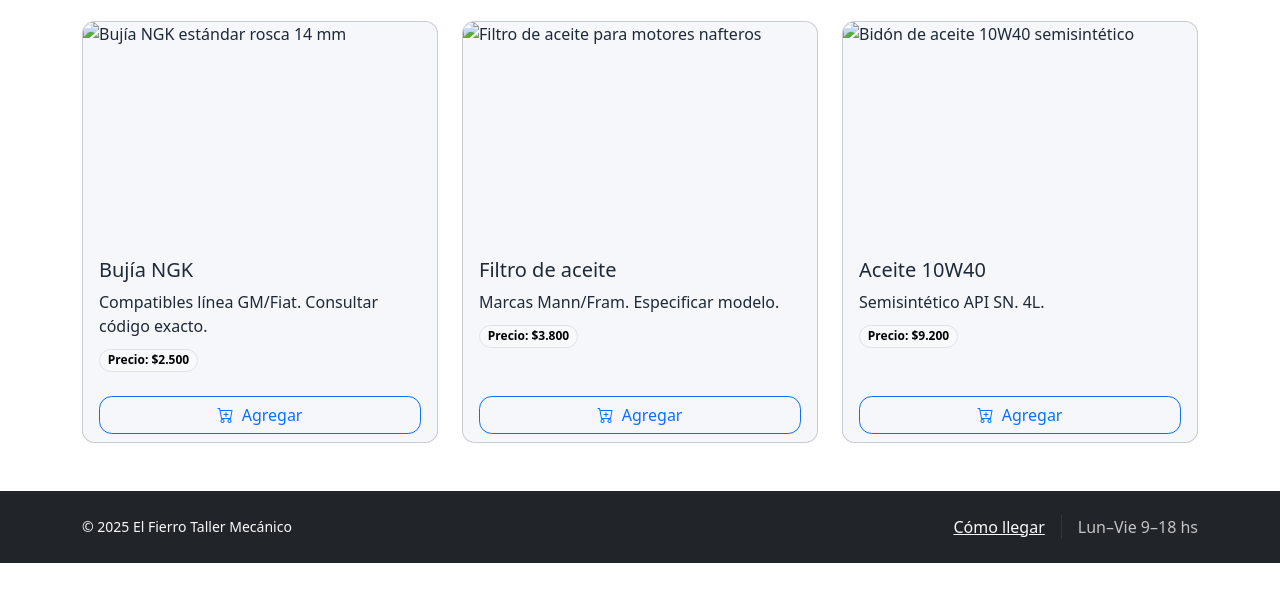
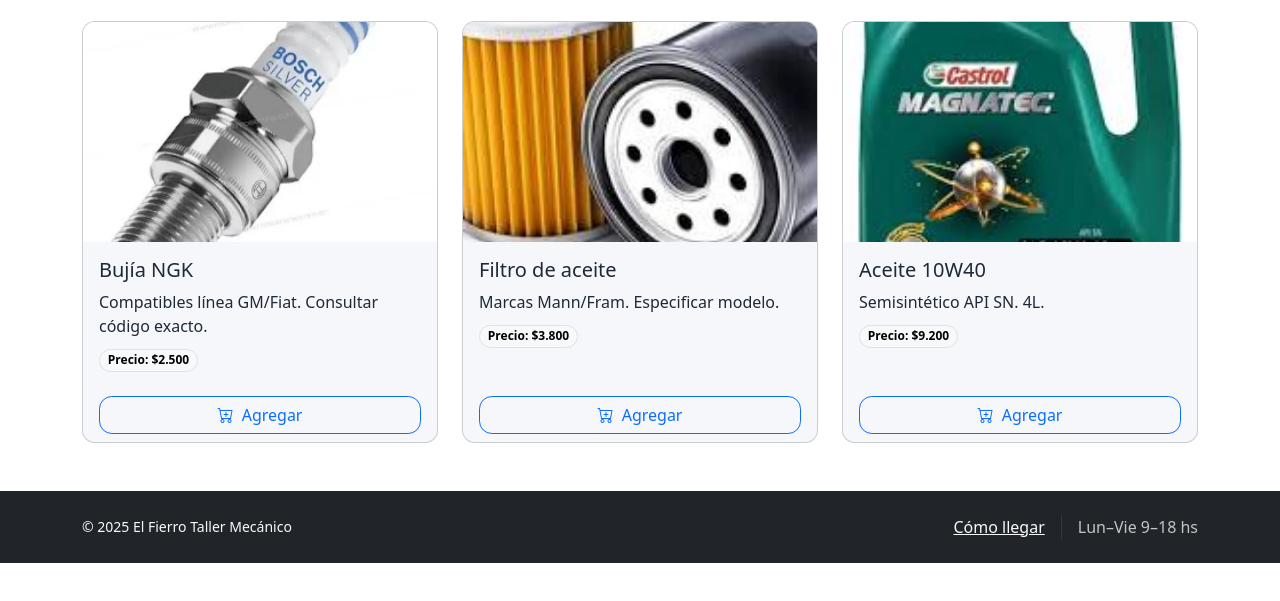
Before and after one commit to facugiunta/elfierro-web, a plain HTML site: page repuestos.html in a window 1280 px wide. Shown: the part 173-774 px from the top of the page. Drawn offline with nearby package versions, Linux system fonts and the light colour scheme.

Commit message:
Update repuestos.html

```diff
--- a/repuestos.html
+++ b/repuestos.html
@@ -41,7 +41,7 @@
     <section class="row row-cols-1 row-cols-sm-2 row-cols-lg-3 g-4">
       <article class="col">
         <div class="card h-100 card-hover">
-          <img src="img/bujia.jpg" class="card-img-top" alt="Bujía NGK estándar rosca 14 mm">
+          <img src="bujia.jpg" class="card-img-top" alt="Bujía NGK estándar rosca 14 mm">
           <div class="card-body">
             <h2 class="card-title h5">Bujía NGK</h2>
             <p class="mb-2">Compatibles línea GM/Fiat. Consultar código exacto.</p>
@@ -55,7 +55,7 @@
 
       <article class="col">
         <div class="card h-100 card-hover">
-          <img src="img/filtro.jpg" class="card-img-top" alt="Filtro de aceite para motores nafteros">
+          <img src="filtro.jpg" class="card-img-top" alt="Filtro de aceite para motores nafteros">
           <div class="card-body">
             <h2 class="card-title h5">Filtro de aceite</h2>
             <p class="mb-2">Marcas Mann/Fram. Especificar modelo.</p>
@@ -69,7 +69,7 @@
 
       <article class="col">
         <div class="card h-100 card-hover">
-          <img src="img/aceite.jpg" class="card-img-top" alt="Bidón de aceite 10W40 semisintético">
+          <img src="aceite.jpg" class="card-img-top" alt="Bidón de aceite 10W40 semisintético">
           <div class="card-body">
             <h2 class="card-title h5">Aceite 10W40</h2>
             <p class="mb-2">Semisintético API SN. 4L.</p>
```
